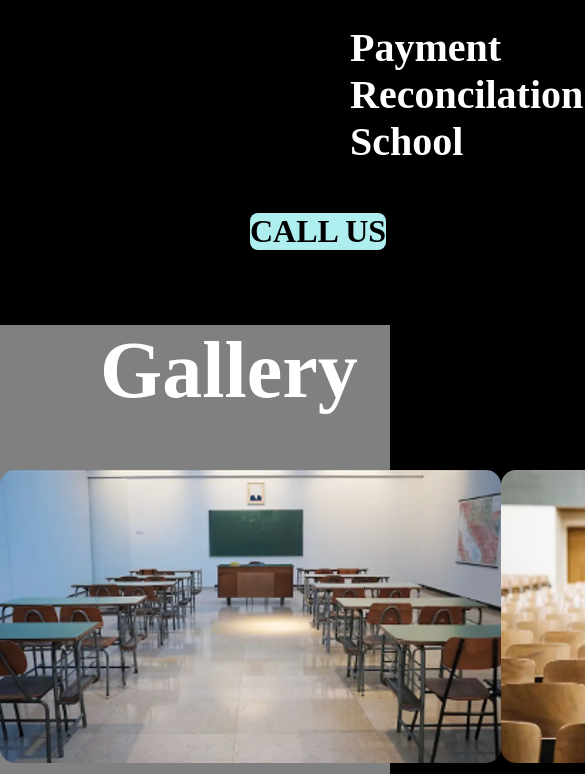
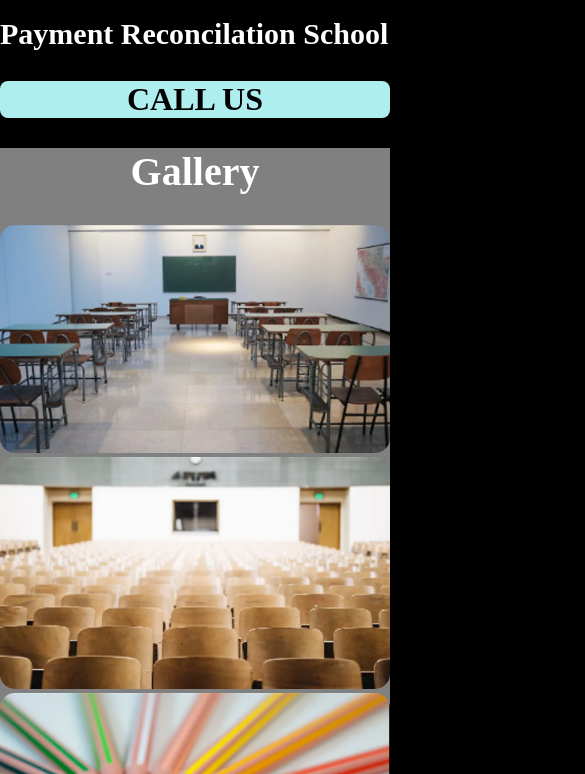
Before and after one commit to Rohit131313/2nd-slide, a plain HTML site: page index.html in a window 390 px wide. Shown: the part 70-844 px from the top of the page, 585 px wide, since content can reach past the window. Drawn offline with Linux system fonts and the light colour scheme.

Commit message:
Update index.html

```diff
--- a/index.html
+++ b/index.html
@@ -2,51 +2,124 @@
 <html>
 <head>
     <style>
-        a{
+    a {
         display: inline-block;
         margin-left: 10px;
         margin-top: 2px;
     }
-        #callus{
-            display:inline-block;
-            color:black;
-            background:paleturquoise;
+
+    #callus {
+        display: inline-block;
+        color: black;
+        background: paleturquoise;
         border-radius: 8px;
-            margin-left:250px;
+        margin-left: 250px;
     }
-        #heading{
-            padding-right:0px;
-            display:inline-block;
-            margin-left:350px;
-            color:white;
-            font-size:40px;
+
+    #heading {
+        padding-right: 0px;
+        display: inline-block;
+        margin-left: 350px;
+        color: white;
+        font-size: 40px;
     }
-        body{
+
+    body {
         display: inline;
         background: black;
     }
-        div{
-            background:grey;
+
+    div {
+        background: grey;
         margin-top: 50px;
     }
-        #gallery{
-            color:white;
-            font-size:80px;
-            margin-left:100px;
+
+    #gallery {
+        color: white;
+        font-size: 80px;
+        margin-left: 100px;
     }
-        #picture{
+
+    #picture {
         display: flex;
         justify-content: space-between;
     }
-        #picturesecond{
+
+    #picturesecond {
         display: flex;
         justify-content: space-between;
         padding-bottom: 3px;
     }
-        img{
+
+    img {
         border-radius: 15px;
     }
+
+    /* Media query for mobile devices */
+    @media only screen and (max-width: 600px) {
+        #callus {
+            margin-left: 0;
+            margin-top: 10px;
+            display: block;
+            text-align: center;
+        }
+
+        #heading {
+            margin-left: 0;
+            margin-top: 20px;
+            font-size: 30px;
+            text-align: center;
+        }
+
+        div {
+            margin-top: 30px;
+        }
+
+        #gallery {
+            font-size: 40px;
+            margin-left: 0;
+            margin-top: 30px;
+            text-align: center;
+        }
+
+        #picture,
+        #picturesecond {
+            display: block;
+            margin-left: auto;
+            margin-right: auto;
+            padding-bottom: 20px;
+        }
+
+        img {
+            max-width: 100%;
+            height: auto;
+        }
+    }
+
+    /* Media query for tablet devices */
+    @media only screen and (min-width: 601px) and (max-width: 1024px) {
+        #heading {
+            margin-left: 50px;
+        }
+
+        #picture,
+        #picturesecond {
+            display: block;
+            margin-left: auto;
+            margin-right: auto;
+            padding-bottom: 20px;
+        }
+    }
+
+    /* Media query for laptop and desktop devices */
+    @media only screen and (min-width: 1025px) {
+        #picture,
+        #picturesecond {
+            display: flex;
+        }
+    }
 </style>
+
 </head>
 <body>
     <a href=""><img src="facebook.png"></a>
```
Lines whose indentation alone changed are shown as unchanged.
